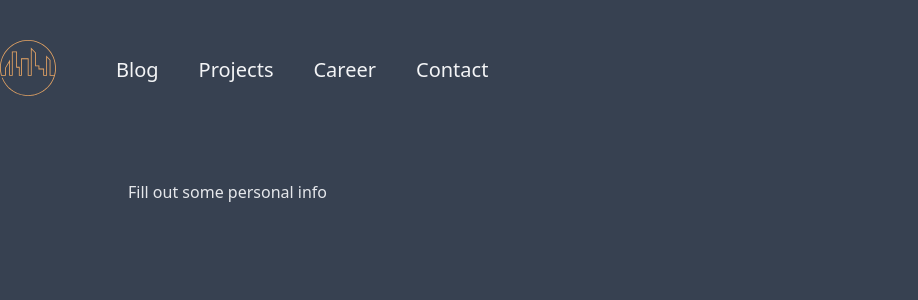
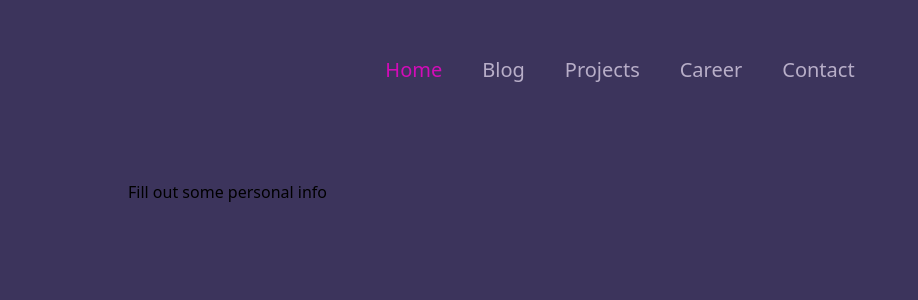
Before and after one commit to brizzbuzz/unredundant-io, a Next.js app: page / in a window 1280 px wide. Shown: the top 300 px of the page, without its empty margins (0-918 px from the left). Built offline with nearby package versions, Linux system fonts and the light colour scheme; what tailwindcss-debug-screens would draw is missing.

Commit message:
theme updates

```diff
--- a/components/Navbar.tsx
+++ b/components/Navbar.tsx
@@ -1,6 +1,7 @@
-import { BriefcaseIcon, CameraIcon, FolderOpenIcon, MailIcon, RssIcon } from '@heroicons/react/outline';
+import { BriefcaseIcon, CameraIcon, FolderOpenIcon, HomeIcon, MailIcon, RssIcon } from '@heroicons/react/outline';
 import Link from 'next/link';
 import React from 'react';
+import { atom, useRecoilState } from 'recoil';
 
 type NavigationIem = {
   name: string;
@@ -10,37 +11,59 @@ type NavigationIem = {
   hidden?: boolean;
 };
 
-const navigationItems: Array<NavigationIem> = [
-  { name: 'Blog', icon: RssIcon, href: '/blog', current: true },
-  { name: 'Projects', icon: FolderOpenIcon, href: '/projects', current: true },
-  { name: 'Photography', icon: CameraIcon, href: '/photography', current: true, hidden: true },
-  { name: 'Career', icon: BriefcaseIcon, href: '/career', current: true },
-  { name: 'Contact', icon: MailIcon, href: '/contact', current: true },
+/*
+const textState = atom({
+  key: 'textState', // unique ID (with respect to other atoms/selectors)
+  default: '', // default value (aka initial value)
+});
+ */
+
+export const currentTab = atom({
+  key: 'currentTab',
+  default: 'Home',
+});
+
+export const Navbar: React.FC = () => {
+  const [current, setCurrent] = useRecoilState(currentTab);
+
+  const onChange = (name: string) => {
+    setCurrent(name);
+  };
+
+  // TODO Make name enum?
+  let navigationItems: Array<NavigationIem> = [
+    { name: 'Home', icon: HomeIcon, href: '/', current: false },
+    { name: 'Blog', icon: RssIcon, href: '/blog', current: false },
+    { name: 'Projects', icon: FolderOpenIcon, href: '/projects', current: false },
+    { name: 'Photography', icon: CameraIcon, href: '/photography', current: false, hidden: true },
+    { name: 'Career', icon: BriefcaseIcon, href: '/career', current: false },
+    { name: 'Contact', icon: MailIcon, href: '/contact', current: false },
   ];
 
-export const Navbar: React.FC = () => {
+  navigationItems.forEach((item) => {
+    if (item.name == current) {
+      item.current = true;
+    }
+  });
+
   return (
-    <div className="flex">
-      <div className="py-10 mr-10 hidden md:block">
-        <Link href="/">
-          <a>
-            <img src="/unredundant-blank.svg" className="h-14 w-14" />
-          </a>
-        </Link>
-      </div>
-      <div>
+    <div className="grid place-items-center w-screen">
       <ul className="flex py-14 px-5">
         {navigationItems
           .filter((item) => item.hidden !== true)
           .map((item) => (
             <li key={item.name} className="mr-10">
               <Link href={item.href}>
-                  <a className="text-xl text-gray-100 hover:text-amber-500">{item.name}</a>
+                <a
+                  className={`text-xl ${item.current ? 'text-pop' : 'text-offset'}`}
+                  onClick={() => onChange(item.name)}
+                >
+                  {item.name}
+                </a>
               </Link>
             </li>
           ))}
       </ul>
     </div>
-    </div>
   );
 };
--- a/package.json
+++ b/package.json
@@ -14,7 +14,8 @@
     "nprogress": "0.2.0",
     "react": "17.0.2",
     "react-dom": "17.0.2",
-    "react-syntax-highlighter": "15.4.5"
+    "react-syntax-highlighter": "15.4.5",
+    "recoil": "^0.5.2"
   },
   "devDependencies": {
     "@types/node": "17.0.0",
--- a/pages/_app.tsx
+++ b/pages/_app.tsx
@@ -1,9 +1,10 @@
 import '../styles/globals.css';
 import type { AppProps } from 'next/app';
 import Head from 'next/head';
-import {Router} from "next/router";
+import { Router } from 'next/router';
 import NProgress from 'nprogress';
 import 'nprogress/nprogress.css';
+import { RecoilRoot } from 'recoil';
 
 // Bind Loading Events
 Router.events.on('routeChangeStart', () => NProgress.start());
@@ -11,8 +12,9 @@ Router.events.on('routeChangeComplete', () => NProgress.done());
 Router.events.on('routeChangeError', () => NProgress.done());
 
 function MyApp({ Component, pageProps }: AppProps) {
-  const debugScreens = isProd() ? 'bg-gray-700' : 'debug-screens bg-gray-700';
+  const debugScreens = isProd() ? 'bg-backdrop w-screen' : 'debug-screens bg-backdrop w-screen';
   return (
+    <RecoilRoot>
       <div className={debugScreens}>
         <Head>
           <link rel="icon" type="image/png" sizes="32x32" href="/unredundant-blank.svg" />
@@ -21,6 +23,7 @@ function MyApp({ Component, pageProps }: AppProps) {
         </Head>
         <Component {...pageProps} />
       </div>
+    </RecoilRoot>
   );
 }
 
--- a/pages/blog.tsx
+++ b/pages/blog.tsx
@@ -1,9 +1,10 @@
 import type { GetStaticProps, NextPage } from 'next';
-import { Navbar } from '../components/Navbar';
+import { currentTab, Navbar } from '../components/Navbar';
 import path from 'path';
 import fs from 'fs';
 import matter from 'gray-matter';
 import Link from 'next/link';
+import { useRecoilState } from 'recoil';
 
 type PostMetadata = {
   title: string;
@@ -23,6 +24,9 @@ type BlogProps = {
 };
 
 const Blog: NextPage<BlogProps> = ({ posts }) => {
+  const [, setCurrent] = useRecoilState(currentTab);
+  setCurrent('Blog');
+
   return (
     <div className="container mx-auto min-h-screen">
       <Navbar />
--- a/pages/career.tsx
+++ b/pages/career.tsx
@@ -1,7 +1,11 @@
 import type { NextPage } from 'next';
-import { Navbar } from '../components/Navbar';
+import { currentTab, Navbar } from '../components/Navbar';
+import { useRecoilState } from 'recoil';
 
 const Career: NextPage = () => {
+  const [, setCurrent] = useRecoilState(currentTab);
+  setCurrent('Career');
+
   return (
     <div className="container mx-auto min-h-screen">
       <Navbar />
--- a/pages/contact.tsx
+++ b/pages/contact.tsx
@@ -1,7 +1,11 @@
 import type { NextPage } from 'next';
-import { Navbar } from '../components/Navbar';
+import { currentTab, Navbar } from '../components/Navbar';
+import { useRecoilState } from 'recoil';
 
 const Contact: NextPage = () => {
+  const [, setCurrent] = useRecoilState(currentTab);
+  setCurrent('Contact');
+
   return (
     <div className="container mx-auto min-h-screen">
       <Navbar />
--- a/pages/index.tsx
+++ b/pages/index.tsx
@@ -1,7 +1,11 @@
 import type { NextPage } from 'next';
-import { Navbar } from '../components/Navbar';
+import { currentTab, Navbar } from '../components/Navbar';
+import { useRecoilState } from 'recoil';
 
 const Home: NextPage = () => {
+  const [, setCurrent] = useRecoilState(currentTab);
+  setCurrent('Home');
+
   return (
     <div className="container mx-auto min-h-screen">
       <Navbar />
--- a/pages/projects.tsx
+++ b/pages/projects.tsx
@@ -1,12 +1,16 @@
 import type { NextPage } from 'next';
-import { Navbar } from '../components/Navbar';
+import { currentTab, Navbar } from '../components/Navbar';
+import { useRecoilState } from 'recoil';
 
 const Projects: NextPage = () => {
+  const [, setCurrent] = useRecoilState(currentTab);
+  setCurrent('Projects');
+
   return (
     <div className="container mx-auto min-h-screen">
       <Navbar />
       <div className="min-h-max mx-32 my-10">
-        <p className="text-gray-200">Put project details</p>
+        <p className="text-offset">Put project details</p>
       </div>
     </div>
   );
--- a/renovate.json
+++ b/renovate.json
@@ -1,7 +1,5 @@
 {
-  "extends": [
-    "config:base"
-  ],
+  "extends": ["config:base"],
   "packageRules": [
     {
       "matchUpdateTypes": ["minor", "patch", "pin", "digest"],
--- a/tailwind.config.js
+++ b/tailwind.config.js
@@ -4,6 +4,14 @@ module.exports = {
     debugScreens: {
       position: ['top', 'left'],
     },
+    colors: {
+      offset: '#b8aec8',
+      backdrop: '#3c345c',
+      pop: '#d30cb8',
+      rich: '#5c2c6d',
+      'accent-light': '#6df1d8',
+      'accent-dark': '#5da4a6',
+    },
     extend: {},
   },
   plugins: [require('tailwindcss-debug-screens')],
```
Also changed, not shown: pages/post/[slug].tsx (+11 -11 lines), 1 other file (tests, documents, lock files or other folders). Lines whose indentation alone changed are shown as unchanged.
